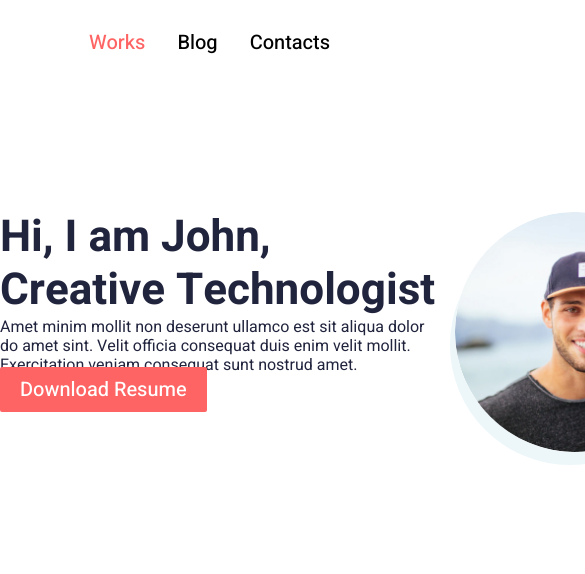
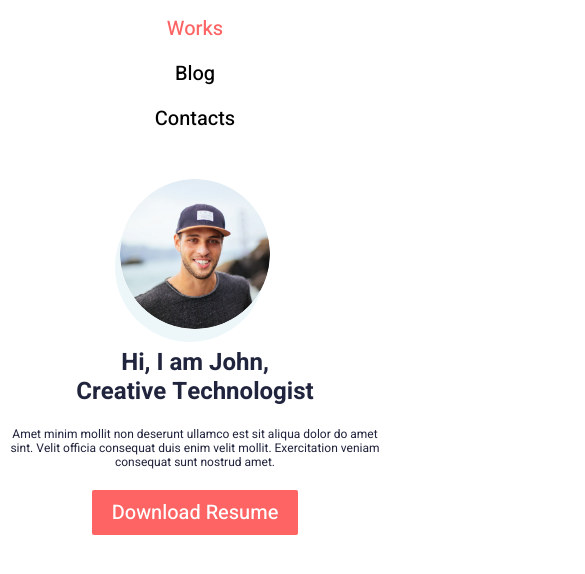
Before and after one commit to KonstantinG86/john, a plain HTML site: page index.html in a window 390 px wide. Shown: the top 574 px of the page, 585 px wide, since content can reach past the window. Drawn offline with Linux system fonts and the light colour scheme.

Commit message:
direction

```diff
--- a/index.html
+++ b/index.html
@@ -20,7 +20,7 @@
     <main>
         <section class="first">
             <div class="first__container">
-                <div class="first_description">
+                <div class="first__description">
                     <h1 class="first__title">
                         Hi, I am John, Creative&nbsp;Technologist
                     </h1>
--- a/style.css
+++ b/style.css
@@ -93,7 +93,23 @@ body {
     color: #FF6464;
 }
 
-/* header */
+@media screen and (max-width: 576px) {
+    .header {
+        justify-content: center;
+        padding: 14px 30px;
+   }
+   .header__nav {
+        justify-content: center;
+   }
+   .header__list {
+        flex-direction: column;
+        gap: 16px;
+        align-items: center;
+   }
+}
+
+
+
 
 /* first */
 
@@ -103,25 +119,20 @@ body {
 }
 
 .first__container {
+    width: calc(100% - 60px * 2);
     max-width: 856px;
     margin: 0 auto;
     display: flex;
     justify-content: space-between;
-    gap: 20px;
+    gap: 40px;
 }
-
-/* margin расчет автоматический
-0 это верх и низ,
-авто это края */
-
 
 .first__description{
     display: flex;
     flex-direction: column;
-    gap: 40px;
+    gap: 50px;
     align-items: start;
     max-width: 600px;
-
 }
 
 .first__title {
@@ -145,7 +156,72 @@ body {
     box-shadow: -5px 13px 0 #EDF7FA;
 }
 
-/* first */
+@media screen and (max-width: 840px) {
+    .first {
+        padding-top: 60px;
+        padding-bottom: 34px;
+    }
+    .first__container {
+        width: calc(100% - 30px * 2);
+        gap: 20px;
+    }
+    .first__description {
+        gap: 20px;
+        max-width: 100%;
+    }
+    .first__title {
+        font-size: 36px;
+    }
+    .first__image {
+        width: 200px;
+        height: 200px;
+    }
+}
+
+@media screen and (max-width: 720px) {
+    .first {
+        padding-top: 40px;
+        padding-bottom: 28px;
+    }
+    .first__title {
+        font-size: 28px;
+    }
+    .first__text {
+        font-size: 14px;
+    }
+    .first__image {
+        width: 180px;
+        height: 180px;
+    }
+}
+
+@media screen and (max-width: 576px) {
+    .first {
+        padding-top: 32px;
+        padding-bottom: 20px;
+    }
+    .first__container {
+        flex-direction: column-reverse;
+        align-items: center;
+        width: calc(100% - 10px * 2);
+        gap: 20px;
+    }
+    .first__description {
+        align-items: center;
+    }
+    .first__title {
+        font-size: 24px;
+        text-align: center;
+    }
+    .first__text {
+        font-size: 12px;
+        text-align: center;
+    }
+    .first__image {
+        width: 150px;
+        height: 150px;
+    }
+}
 
 /* button */
 
@@ -159,5 +235,3 @@ body {
     font-size: 20px;
     border-radius: 2px;
 }
-
-/* button */
```
